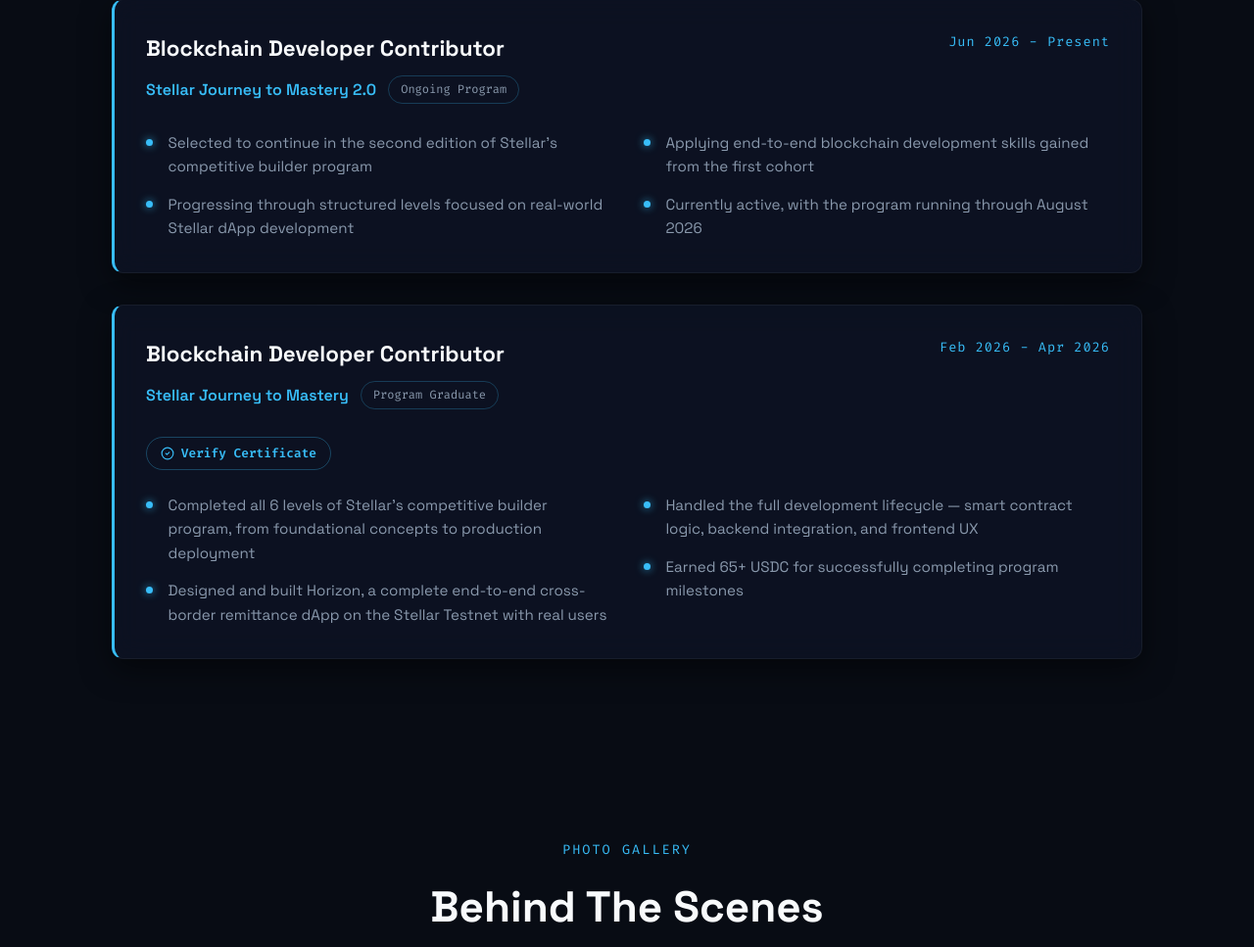
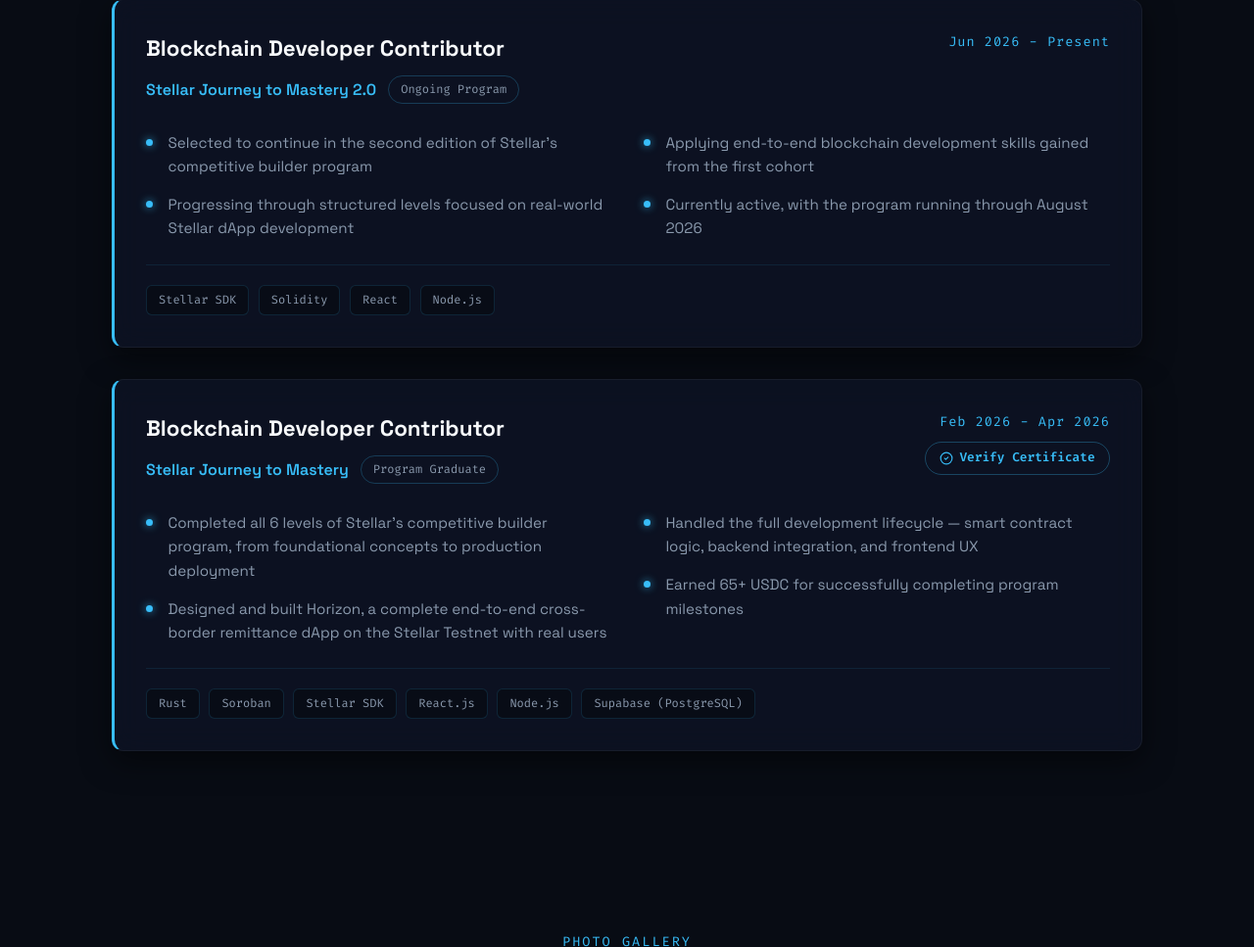
Before and after one commit to vishvajitbhagave-dev/PortfolioWebsite, a plain HTML site: page index.html in a window 1280 px wide. Shown: the part 7389-8356 px from the top of the page at 98% size. Drawn offline with nearby package versions, Linux system fonts and the light colour scheme; animation ran at ten frames a second.

Commit message:
Add skills tags, staggered fade-up animation, and repositioned verify certificate button in Experience section

```diff
--- a/app.js
+++ b/app.js
@@ -284,3 +284,18 @@
         updateActiveDot();
     });
 }
+
+// Experience Cards — Staggered Fade-Up Animation
+const experienceCards = document.querySelectorAll('.experience-card');
+if (experienceCards.length) {
+    const experienceObserver = new IntersectionObserver((entries) => {
+        entries.forEach(entry => {
+            if (entry.isIntersecting) {
+                entry.target.classList.add('is-visible');
+                experienceObserver.unobserve(entry.target);
+            }
+        });
+    }, { threshold: 0.2 });
+
+    experienceCards.forEach(card => experienceObserver.observe(card));
+}
--- a/index.html
+++ b/index.html
@@ -523,6 +523,13 @@
                         <li>Currently active, with the program running through August 2026</li>
                     </ul>
                 </div>
+
+                <div class="exp-skills-tags">
+                    <span>Stellar SDK</span>
+                    <span>Solidity</span>
+                    <span>React</span>
+                    <span>Node.js</span>
+                </div>
             </div>
 
             <!-- Experience Item 2: Stellar Journey to Mastery (Completed) -->
@@ -535,13 +542,14 @@
             <span class="exp-type-badge">Program Graduate</span>
         </div>
     </div>
+    <div class="exp-date-group">
         <span class="exp-date">Feb 2026 - Apr 2026</span>
-                </div>
-
         <a href="https://www.risein.com/certificates/ESJANtQN" target="_blank" class="exp-verify-link">
             <svg viewBox="0 0 24 24" fill="none" stroke="currentColor" stroke-width="2" stroke-linecap="round" stroke-linejoin="round" width="14" height="14"><path d="M9 12l2 2 4-4"></path><circle cx="12" cy="12" r="10"></circle></svg>
             Verify Certificate
         </a>
+    </div>
+</div>
 
                 <div class="exp-details-grid">
                     <ul class="exp-list">
@@ -552,6 +560,15 @@
                         <li>Handled the full development lifecycle — smart contract logic, backend integration, and frontend UX</li>
                         <li>Earned 65+ USDC for successfully completing program milestones</li>
                     </ul>
+                </div>
+
+                <div class="exp-skills-tags">
+                    <span>Rust</span>
+                    <span>Soroban</span>
+                    <span>Stellar SDK</span>
+                    <span>React.js</span>
+                    <span>Node.js</span>
+                    <span>Supabase (PostgreSQL)</span>
                 </div>
             </div>
         </div>
--- a/style.css
+++ b/style.css
@@ -1267,6 +1267,7 @@
 /* =====================================================
    WORK EXPERIENCE SECTION
 ===================================================== */
+
 .experience-timeline {
     display: flex;
     flex-direction: column;
@@ -1277,7 +1278,6 @@
 .experience-card {
     border-left: 3px solid var(--accent-blue);
     position: relative;
-    overflow: hidden;
 }
 
 .exp-header {
@@ -1912,7 +1912,6 @@
     display: inline-flex;
     align-items: center;
     gap: 0.4rem;
-    margin-bottom: 1.5rem;
     color: var(--accent-blue);
     font-family: var(--font-code);
     font-size: 0.8rem;
@@ -1924,8 +1923,65 @@
     transition: var(--transition);
 }
 
+.exp-date-group {
+    display: flex;
+    flex-direction: column;
+    align-items: flex-end;
+    gap: 0.6rem;
+}
+
 .exp-verify-link:hover {
     background: rgba(56, 189, 248, 0.1);
     border-color: var(--accent-blue);
     box-shadow: 0 0 12px rgba(56, 189, 248, 0.25);
 }
+
+/* Experience — Skills Used Tags */
+.exp-skills-tags {
+    display: flex;
+    flex-wrap: wrap;
+    gap: 0.6rem;
+    margin-top: 1.5rem;
+    padding-top: 1.25rem;
+    border-top: 1px solid rgba(56, 189, 248, 0.1);
+}
+
+.exp-skills-tags span {
+    font-family: var(--font-code);
+    font-size: 0.75rem;
+    color: var(--text-muted);
+    background: rgba(0, 0, 0, 0.3);
+    padding: 0.3rem 0.75rem;
+    border-radius: 6px;
+    border: 1px solid rgba(56, 189, 248, 0.15);
+    transition: var(--transition);
+}
+
+.experience-card:hover .exp-skills-tags span {
+    color: var(--accent-blue);
+}
+
+/* Experience Cards — Staggered Fade-Up Reveal */
+.experience-card {
+    opacity: 0;
+    transform: translateY(30px);
+}
+
+.experience-card.is-visible {
+    animation: experienceFadeUp 0.7s ease forwards;
+}
+
+@keyframes experienceFadeUp {
+    to {
+        opacity: 1;
+        transform: translateY(0);
+    }
+}
+
+.experience-timeline .experience-card:nth-child(1).is-visible {
+    animation-delay: 0.1s;
+}
+
+.experience-timeline .experience-card:nth-child(2).is-visible {
+    animation-delay: 0.3s;
+}
```
Lines whose indentation alone changed are shown as unchanged.
